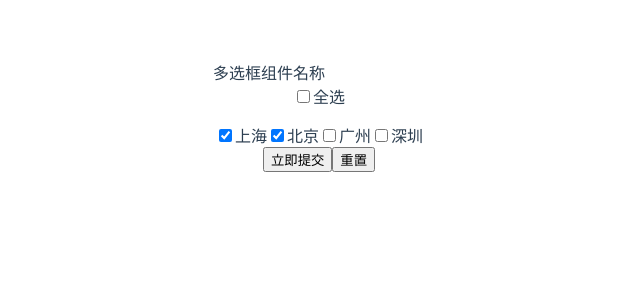
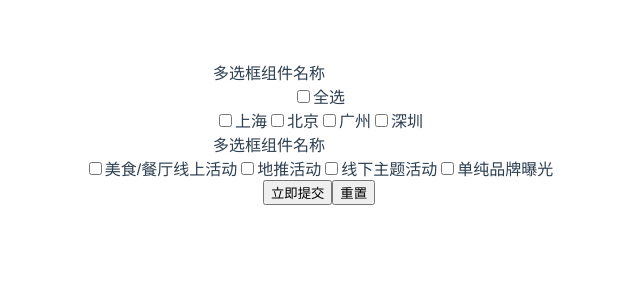
Before and after one commit to caozhengqian/shiyan, a Vue app in the folder vue-eleme/: page / in a window 1280 px wide. Shown: the top 300 px of the page, without its empty margins (371-1011 px from the left). Built offline with nearby package versions, Linux system fonts and the light colour scheme.

Commit message:
checkbox完毕

```diff
--- a/vue-eleme/src/App.vue
+++ b/vue-eleme/src/App.vue
@@ -1,5 +1,7 @@
 <template>
   <div id="app">
+    <!--<HelloWorld/>-->
+    <!--<br/>-->
     <checkboxE/>
   </div>
 </template>
@@ -9,9 +11,10 @@
 export default {
   name: 'App',
   components: {
-    // HelloWorld:()=>import("./components/HelloWorld")
+    // HelloWorld:()=>import("./components/HelloWorld"),
     // radioE:()=>import('./components/radio'),
       checkboxE:()=>import('./components/checkbox')
+
   }
 }
 </script>
--- a/vue-eleme/src/components/checkbox.vue
+++ b/vue-eleme/src/components/checkbox.vue
@@ -1,16 +1,39 @@
 <template>
   <div class="hello">
-    <el-form :model="ruleForm" :rules="rules" ref="ruleForm" label-width="100px" class="demo-ruleForm">
-
-  <el-form-item label="多选框组件名称" prop="checkboxRule">
+    <el-form
+      :model="ruleForm"
+      :rules="rules"
+      ref="ruleForm"
+      label-width="100px"
+      class="demo-ruleForm"
+    >
+      <el-form-item label="多选框组件名称" prop="checkedcities">
         <el-checkbox :indeterminate="isIndeterminate" v-model="checkAll" @change="handleCheckAllChange">全选</el-checkbox>
-    <div style="margin: 15px 0;"></div>
-    <el-checkbox-group v-model="ruleForm.checkedCities" @change="handleCheckedCitiesChange">
+        <!--<div style="margin: 15px 0;"></div>-->
+          <el-checkbox-group
+                  v-model="ruleForm.checkedcities"
+                  @change="handleCheckedCitiesChange"
+          >
             <el-checkbox v-for="city in cities" :label="city" :key="city">{{city}}</el-checkbox>
           </el-checkbox-group>
       </el-form-item>
+      <el-form-item label="多选框组件名称" prop="type">
+        <!--<el-checkbox :indeterminate="isIndeterminate" v-model="checkAll" @change="handleCheckAllChange">全选</el-checkbox>-->
+        <!--<div style="margin: 15px 0;"></div>-->
+        <el-checkbox-group
+          v-model="ruleForm.type"
+          @change="handleCheckedCitiesChange"
+        >
+          <el-checkbox label="美食/餐厅线上活动" name="ss"></el-checkbox>
+          <el-checkbox label="地推活动" name="ss"></el-checkbox>
+          <el-checkbox label="线下主题活动" name="ss"></el-checkbox>
+          <el-checkbox label="单纯品牌曝光" name="ss"></el-checkbox>
+        </el-checkbox-group>
+      </el-form-item>
       <el-form-item>
-    <el-button type="primary" @click="submitForm('ruleForm')">立即提交</el-button>
+        <el-button type="primary" @click="submitForm('ruleForm')"
+          >立即提交</el-button
+        >
         <el-button @click="resetForm('ruleForm')">重置</el-button>
       </el-form-item>
     </el-form>
@@ -18,9 +41,9 @@
 </template>
 
 <script>
-    const cityOptions = ['上海', '北京', '广州', '深圳'];
+const cityOptions = ["上海", "北京", "广州", "深圳"];
 export default {
-  name: 'checkbox',
+  name: "checkbox",
   props: {
     msg: String
   },
@@ -30,33 +53,48 @@ export default {
       cities: cityOptions,
       isIndeterminate: true,
       ruleForm: {
-              checkedCities: ['上海', '北京'],
+        checkedcities: [],
+        type: []
       },
       rules: {
-              checkboxRule: [
-                  { type: 'array', required: true, message: '请至少选择一个多选框', trigger: 'change' }
+          checkedcities: [
+          {
+            type: "array",
+            required: true,
+            message: "请至少选择一个多选框",
+            trigger: "change"
+          }
         ],
+        type: [
+          {
+            type: "array",
+            required: true,
+            message: "请至少选择一个活动性质",
+            trigger: "change"
+          }
+        ]
       }
     };
   },
   methods: {
     handleCheckAllChange(val) {
-            console.info("val-->",val)
-            this.ruleForm.checkedCities = val ? cityOptions : [];
+      console.info("val-->", val);
+      this.ruleForm.checkedcities = val ? cityOptions : [];
       this.isIndeterminate = false;
     },
     handleCheckedCitiesChange(value) {
       let checkedCount = value.length;
       this.checkAll = checkedCount === this.cities.length;
-            this.isIndeterminate = checkedCount > 0 && checkedCount < this.cities.length;
+      this.isIndeterminate =
+        checkedCount > 0 && checkedCount < this.cities.length;
     },
     submitForm(formName) {
-            this.$refs[formName].validate((valid) => {
+      this.$refs[formName].validate(valid => {
         console.info(this.ruleForm);
         if (valid) {
-                    alert('submit!');
+          alert("submit!");
         } else {
-                    console.log('error submit!!');
+          console.log("error submit!!");
           return false;
         }
       });
@@ -65,9 +103,7 @@ export default {
       this.$refs[formName].resetFields();
     }
   }
-}
+};
 </script>
 
-<style scoped>
-
-</style>
+<style scoped></style>
```
Lines whose indentation alone changed are shown as unchanged.
